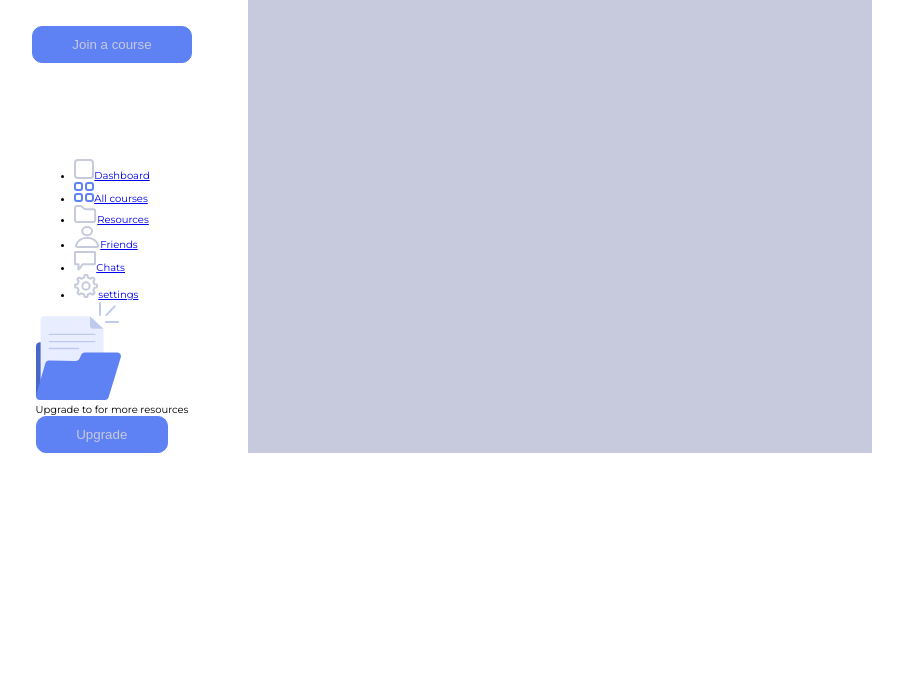
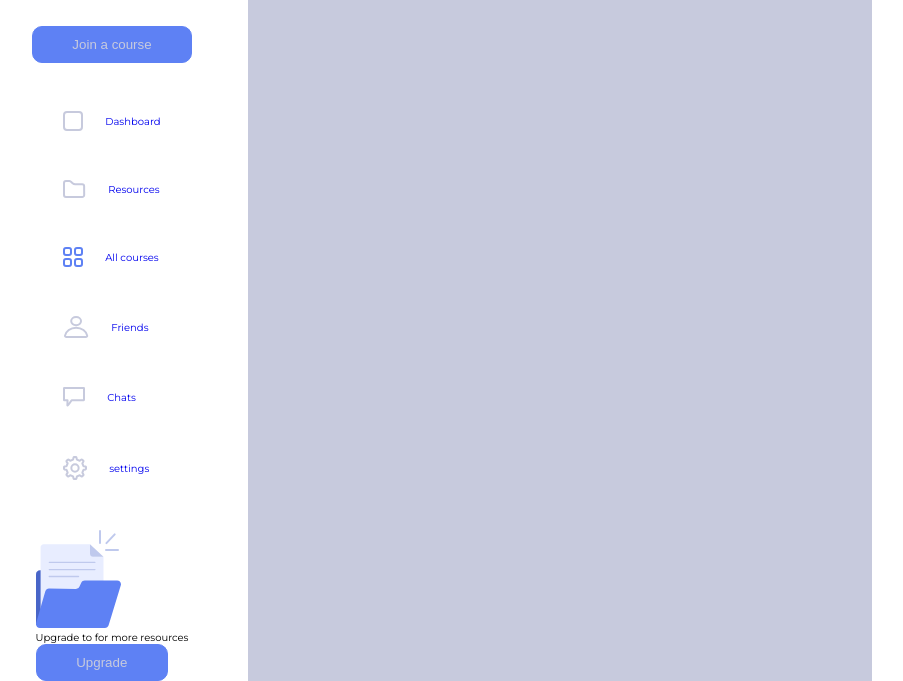
Before and after one commit to Yaasir024/Course-dashboard, a plain HTML site: page index.html in a window 1280 px wide. Shown: the part 148-829 px from the top of the page, without its empty margins (24-927 px from the left). Before the commit the page ends 800 px from the top, so only its background shows below. Drawn offline with Linux system fonts and the light colour scheme.

Commit message:
styling sidebar-left

```diff
--- a/index.html
+++ b/index.html
@@ -13,14 +13,44 @@
             <img src="images/logo.svg" alt="" class="logo">
             <button class="btn">Join a course</button>
 
-            <nav class="nav">
-                <ul class="nav">
-                    <li><a href="#" class="nav-links"><img src="images/1.svg" alt="" class="nav-img"><span class="nav-text">Dashboard</span></img></a></li>
-                    <li><a href="#" class="nav-links"><img src="images/2.svg" alt="" class="nav-img"><span class="nav-text">All courses</span></img></a></li>
-                    <li><a href="#" class="nav-links"><img src="images/3.svg" alt="" class="nav-img"><span class="nav-text">Resources</span></img></a></li>
-                    <li><a href="#" class="nav-links"><img src="images/4.svg" alt="" class="nav-img"><span class="nav-text">Friends</span></img></a></li>
-                    <li><a href="#" class="nav-links"><img src="images/5.svg" alt="" class="nav-img"><span class="nav-text">Chats</span></img></a></li>
-                    <li><a href="#" class="nav-links"><img src="images/6.svg" alt="" class="nav-img"><span class="nav-text">settings</span></img></a></li>
+            <nav class="nav-bar">
+                <ul>
+                    <li class="nav-links">
+                        <a href="#" >
+                            <img src="images/1.svg" alt="" class="nav-img"></img>
+                            <span class="nav-text">Dashboard</span>
+                        </a>
+                    </li>
+                    <li class="nav-links">
+                        <a href="#" >
+                            <img src="images/3.svg" alt="" class="nav-img"></img>
+                            <span class="nav-text">Resources</span>
+                        </a>
+                    </li>
+                    <li class="nav-links">
+                        <a href="#" >
+                            <img src="images/2.svg" alt="" class="nav-img"></img>
+                            <span class="nav-text">All courses</span>
+                        </a>
+                    </li>
+                    <li class="nav-links">
+                        <a href="#" >
+                            <img src="images/4.svg" alt="" class="nav-img"></img>
+                            <span class="nav-text">Friends</span>
+                        </a>
+                    </li>
+                    <li class="nav-links">
+                        <a href="#" >
+                            <img src="images/5.svg" alt="" class="nav-img"></img>
+                            <span class="nav-text">Chats</span>
+                        </a>
+                    </li>
+                    <li class="nav-links">
+                        <a href="#" >
+                            <img src="images/6.svg" alt="" class="nav-img"></img>
+                            <span class="nav-text">settings</span>
+                        </a>
+                    </li>
                 </ul>
             </nav>
 
--- a/style.css
+++ b/style.css
@@ -52,6 +52,25 @@ html {
     border: 1px solid var(--blue-light);
 }
 
-.nav {
+.nav-bar {
     margin-top: 4.8rem;
 }
+
+.nav-bar ul {
+    list-style: none;
+}
+
+.nav-links {
+    margin-bottom: 4.9rem;
+
+}
+
+.nav-links a {
+    text-decoration: none;
+    display: flex;
+    align-items: center;
+}
+
+.nav-links a span {
+    margin-left: 2.18rem;
+}
```
